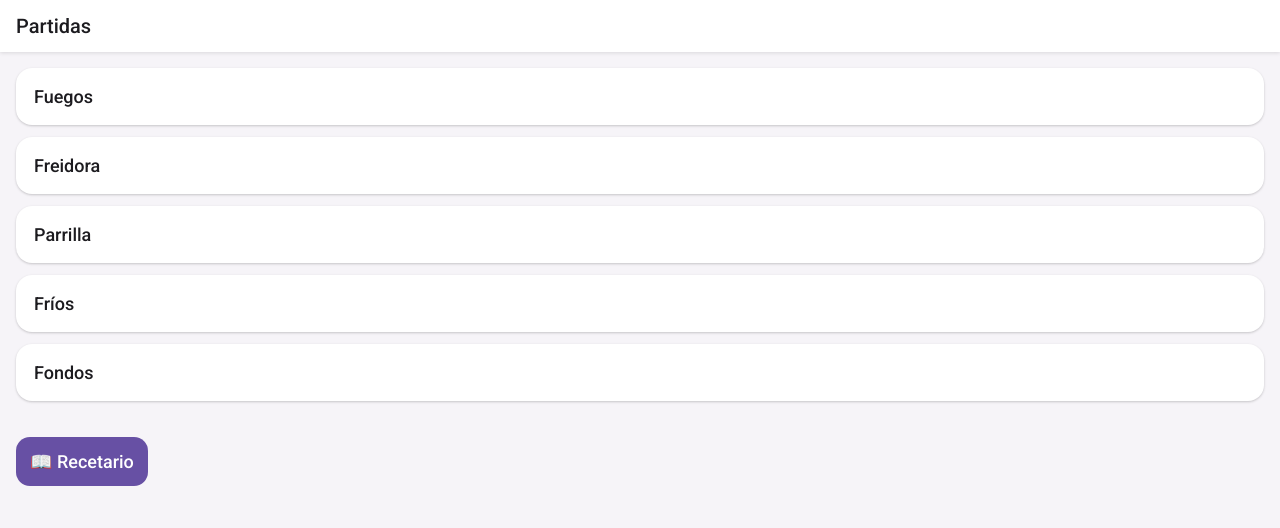
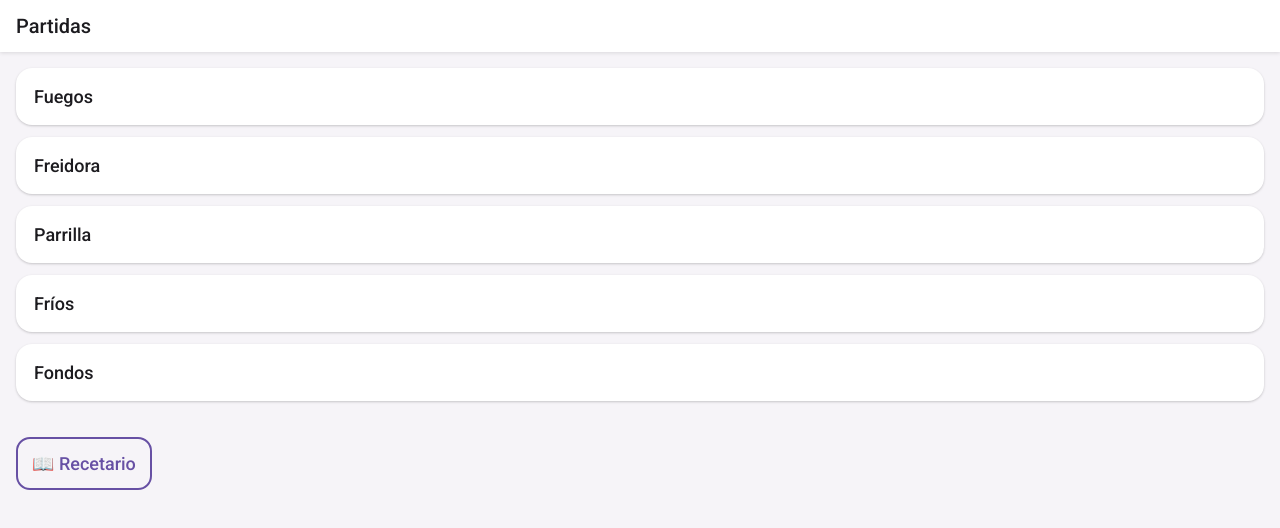
Before and after one commit to juanbodenser/inventario-web, a plain HTML site: page index.html in a window 1280 px wide. Drawn offline with Linux system fonts and the light colour scheme.

Commit message:
Add files via upload

```diff
--- a/style.css
+++ b/style.css
@@ -142,3 +142,9 @@ th:last-child {
 tr:not(:last-child) td {
   border-bottom: 1px solid var(--outline);
 }
+
+button:last-child {
+  background: transparent;
+  color: var(--primary);
+  border: 2px solid var(--primary);
+}
```
